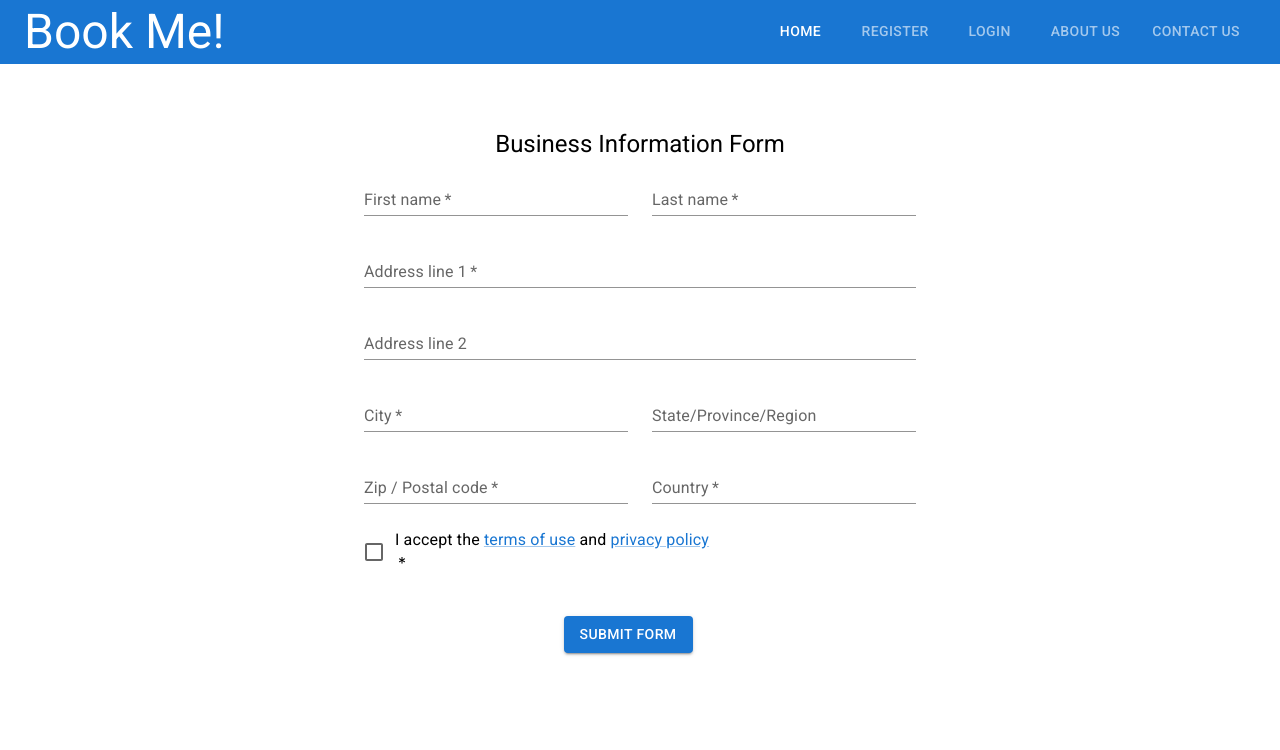
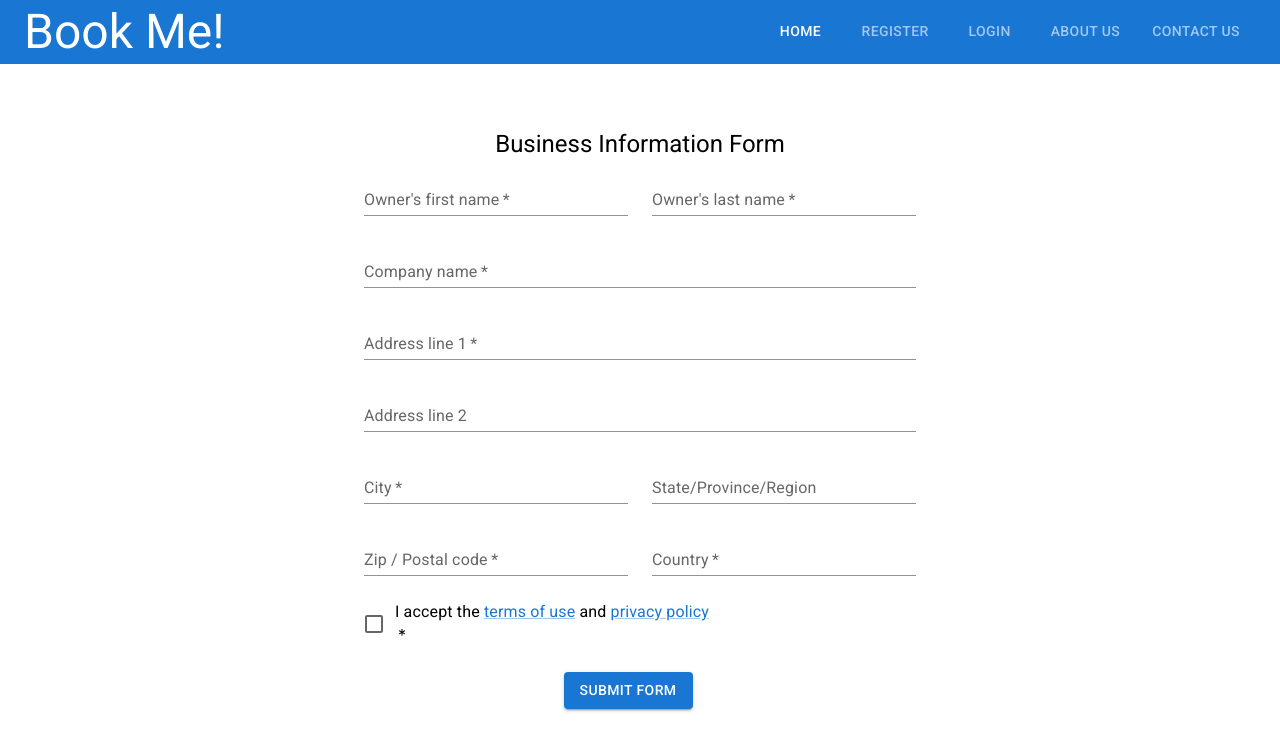
Before and after one commit to keithwv/codebusters, a React (Create React App) app in the folder client/: page /Login-Business/Fill-form in a window 1280 px wide. Shown: the top 750 px of the page. Built offline with nearby package versions, Linux system fonts and the light colour scheme; no server answers.

Commit message:
Updated field names and added some new ones

```diff
--- a/client/src/Components/For logged in users/Business fill in form.js
+++ b/client/src/Components/For logged in users/Business fill in form.js
@@ -30,7 +30,7 @@ export default function AddressForm() {
                             required
                             id="firstName"
                             name="firstName"
-                            label="First name"
+                            label="Owner's first name"
                             fullWidth
                             autoComplete="given-name"
                             variant="standard"
@@ -41,9 +41,20 @@ export default function AddressForm() {
                             required
                             id="lastName"
                             name="lastName"
-                            label="Last name"
+                            label="Owner's last name"
                             fullWidth
                             autoComplete="family-name"
+                            variant="standard"
+                        />
+                    </Grid>
+                    <Grid item xs={12}>
+                        <TextField
+                            required
+                            id="company name"
+                            name="company name"
+                            label="Company name"
+                            fullWidth
+                            autoComplete="company-name"
                             variant="standard"
                         />
                     </Grid>
@@ -128,7 +139,7 @@ export default function AddressForm() {
                         type="submit"
                         // fullWidth
                         variant="contained"
-                        sx={{ mx: 'auto', mt: 5, mb: 5 }}
+                        sx={{ mx: 'auto', mt: 3, mb: 5 }}
                     >
                         Submit Form
                     </Button>
```
